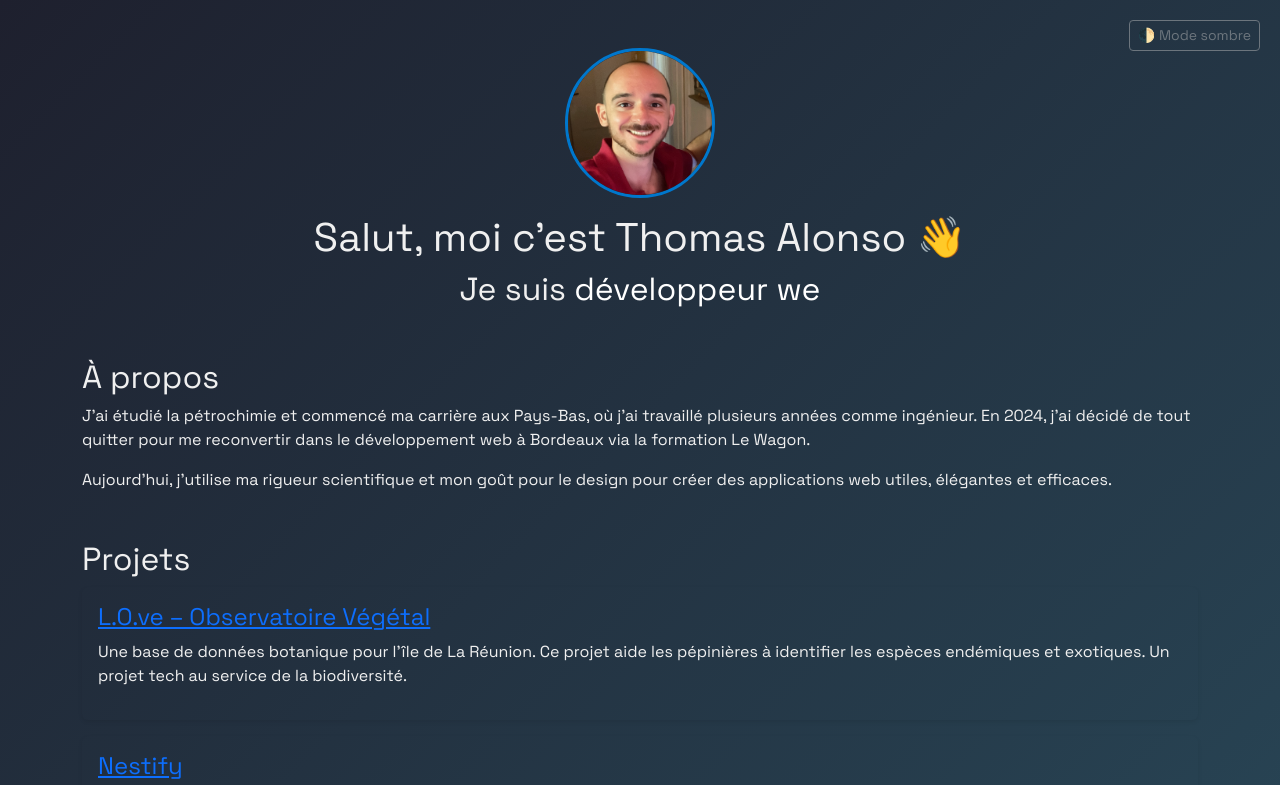
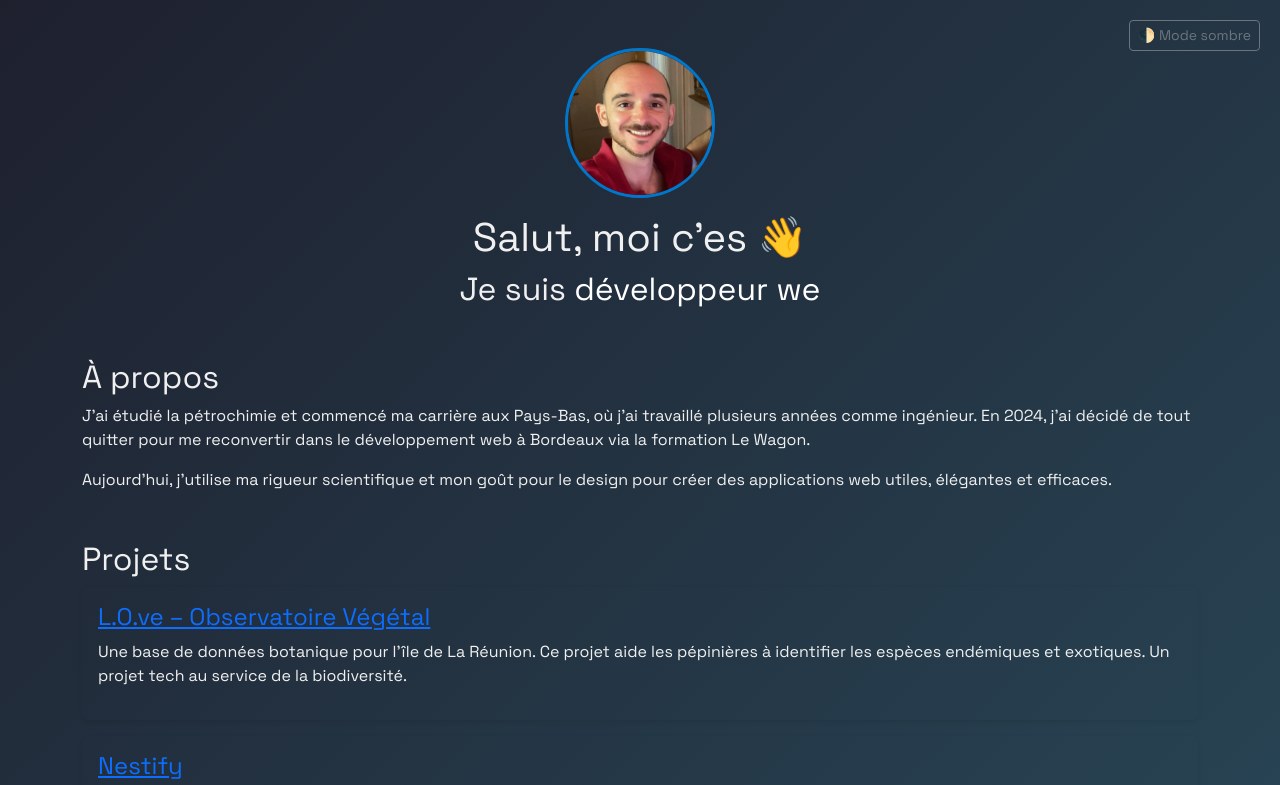
Before and after one commit to Wazaaa974/Wazaaa974.github.io, a plain HTML site: page index.html in a window 1280 px wide. Shown: the top 785 px of the page. Drawn offline with nearby package versions, Linux system fonts and the light colour scheme.

Commit message:
What's going on

```diff
--- a/index.html
+++ b/index.html
@@ -88,7 +88,7 @@
 
   <div class="text-center mb-5">
     <img src="images/me.JPG" alt="Photo de profil" class="profile-img" />
-    <h1 class="mb-2">Salut, moi c’est Thomas Alonso 👋</h1>
+    <h1 class="mb-2">Salut, moi c’es 👋</h1>
 
     <!-- Typing effect section -->
     <h2 class="fw-light" style="height: 2.5rem;">
```
